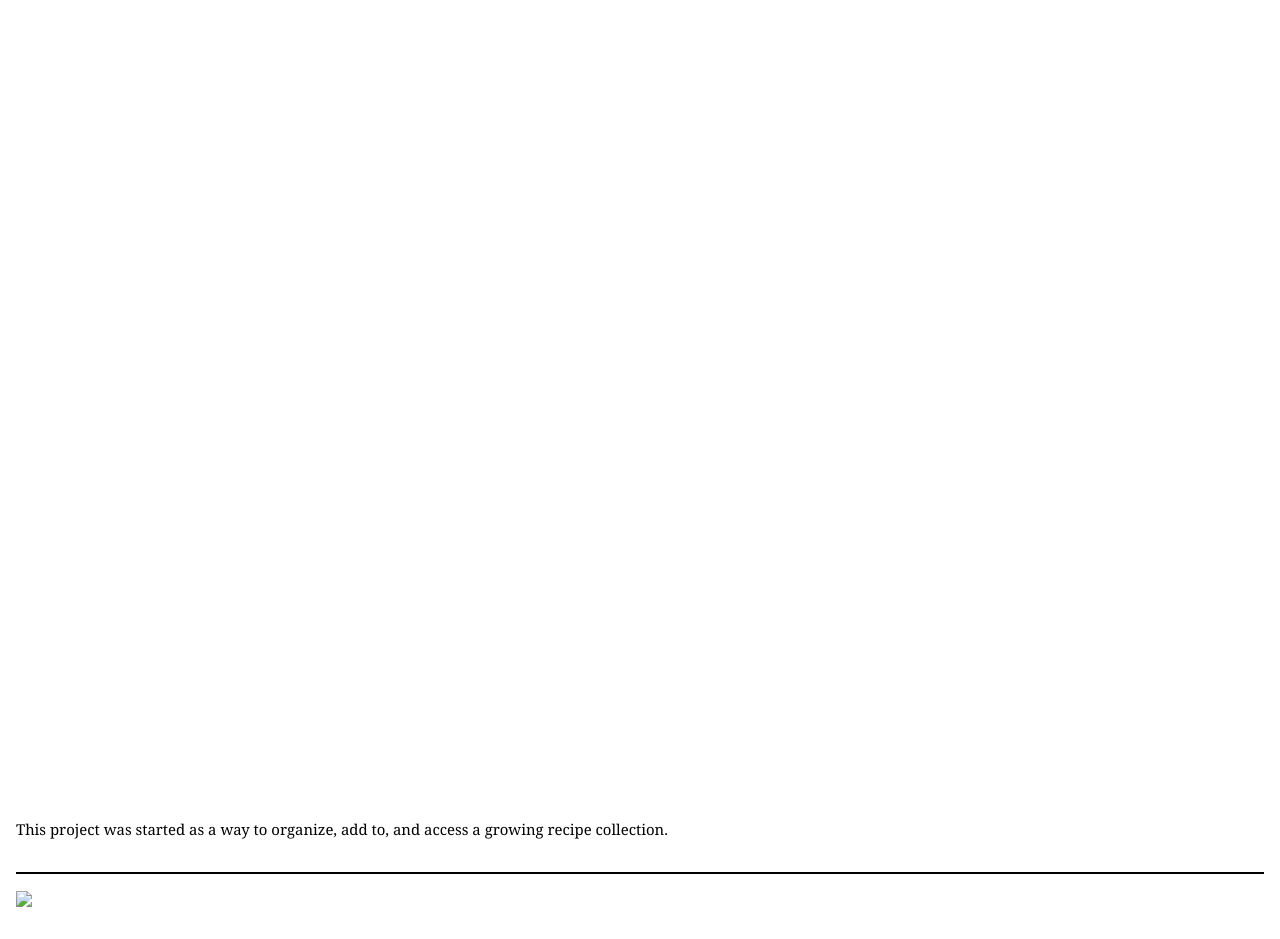
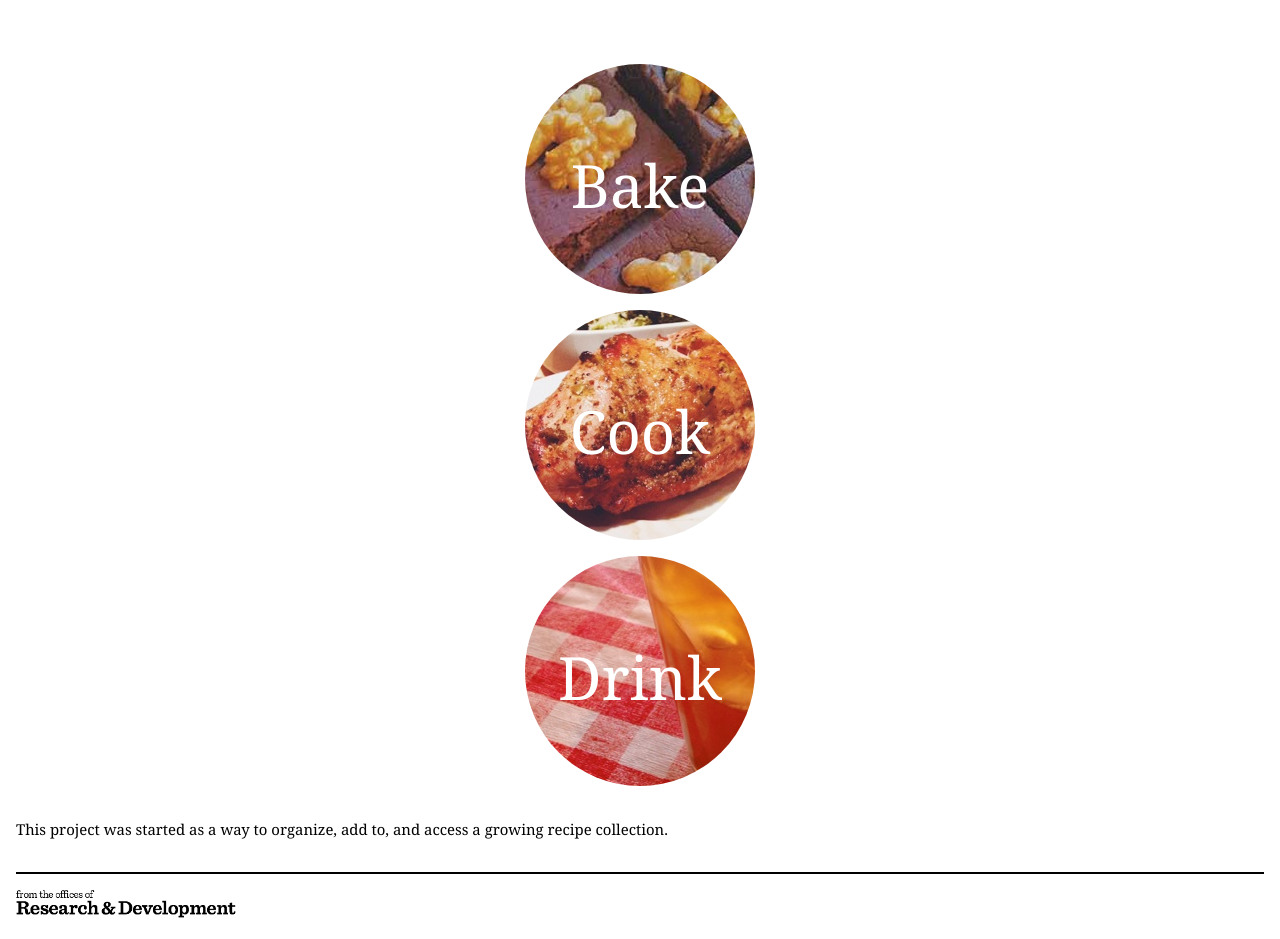
Before and after one commit to rnddg/eat, a Jekyll site: the page built from index.md, in a window 1280 px wide. Built offline with Jekyll 4.4.1, drawn with Linux system fonts in a browser that asks for light colours; some web fonts are replaced; Markdown is read by kramdown in place of the engine named in the settings.

Commit message:
Update image paths to use baseurl

```diff
--- a/_includes/footer.html
+++ b/_includes/footer.html
@@ -1,3 +1,3 @@
 <footer>
-  <img class="offices_of" src="{{ site.baseurl }}img/offices_of@2x.png">
+  <img class="offices_of" src="{{ site.baseurl }}/img/offices_of@2x.png">
 </footer>
--- a/_layouts/home.html
+++ b/_layouts/home.html
@@ -2,19 +2,19 @@
 
   <div class="category-large">
     <a href="#">
-      <img class="img-circle brownies" src="{{ site.baseurl}}img/home/brownies.jpg">
+      <img class="img-circle brownies" src="{{ site.baseurl}}/img/home/brownies.jpg">
       <h2 class="overlay-center">Bake</h2>
     </a>
   </div>
   <div class="category-large">
     <a href="#">
-      <img class="img-circle turkey-breast" src="{{ site.baseurl}}img/home/turkey-breast.jpg">
+      <img class="img-circle turkey-breast" src="{{ site.baseurl}}/img/home/turkey-breast.jpg">
       <h2 class="overlay-center">Cook</h2>
     </a>
   </div>
   <div class="category-large">
     <a href="#">
-      <img class="img-circle real-iced-tea" src="{{ site.baseurl}}img/home/real-iced-tea.jpg">
+      <img class="img-circle real-iced-tea" src="{{ site.baseurl}}/img/home/real-iced-tea.jpg">
       <h2 class="overlay-center">Drink</h2>
     </a>
   </div>
```
